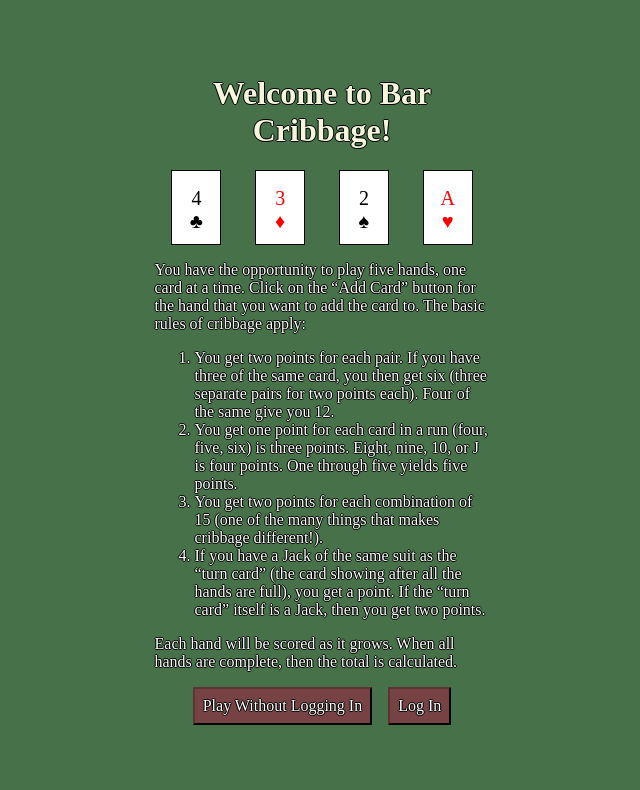
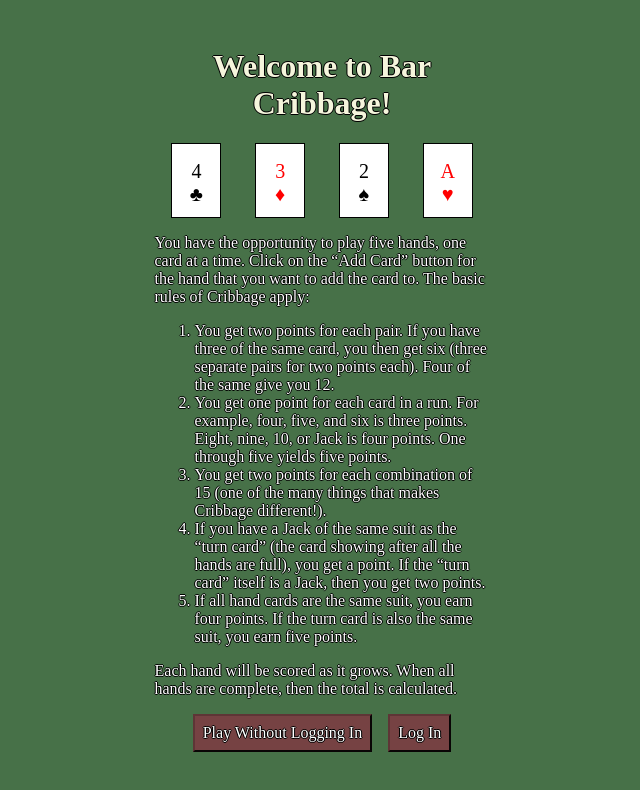
Before and after one commit to WorldWideWebers/BarCribbage, an Angular app: page /splash in a window 1280 px wide. Shown: the top 790 px of the page, without its empty margins (318-958 px from the left). Built offline with nearby package versions, Linux system fonts and the light colour scheme; what @angular/fire would draw is missing.

Commit message:
Updated splash

```diff
--- a/src/app/splash/splash.component.html
+++ b/src/app/splash/splash.component.html
@@ -19,25 +19,28 @@
     </div>
   </div>
   <p>
-    You have the opportunity to play five hands, one card at a time. Click on the “Add Card” button for the hand that you
-    want to add the card to. The basic rules of cribbage apply:
+    You have the opportunity to play five hands, one card at a time. Click on the “Add Card” button for the hand that
+    you want to add the card to. The basic rules of Cribbage apply:
   </p>
   <ol>
     <li>
       You get two points for each pair. If you have three of the same card, you then get six (three separate pairs for
-      two
-      points each). Four of the same give you 12.
+      two points each). Four of the same give you 12.
     </li>
     <li>
-      You get one point for each card in a run (four, five, six) is three points. Eight, nine, 10, or J is four points.
-      One through five yields five points.
+      You get one point for each card in a run. For example, four, five, and six is three points. Eight, nine, 10, or
+      Jack is four points. One through five yields five points.
     </li>
     <li>
-      You get two points for each combination of 15 (one of the many things that makes cribbage different!).
+      You get two points for each combination of 15 (one of the many things that makes Cribbage different!).
     </li>
     <li>
       If you have a Jack of the same suit as the “turn card” (the card showing after all the hands are full), you get
       a point. If the “turn card” itself is a Jack, then you get two points.
+    </li>
+    <li>
+      If all hand cards are the same suit, you earn four points. If the turn card is also the same suit, you earn five
+      points.
     </li>
   </ol>
   <p>
--- a/src/app/splash/splash.component.scss
+++ b/src/app/splash/splash.component.scss
@@ -1,3 +1,7 @@
+main {
+    padding: .75rem;
+}
+
 footer {
     display: flex;
     justify-content: center;
```
